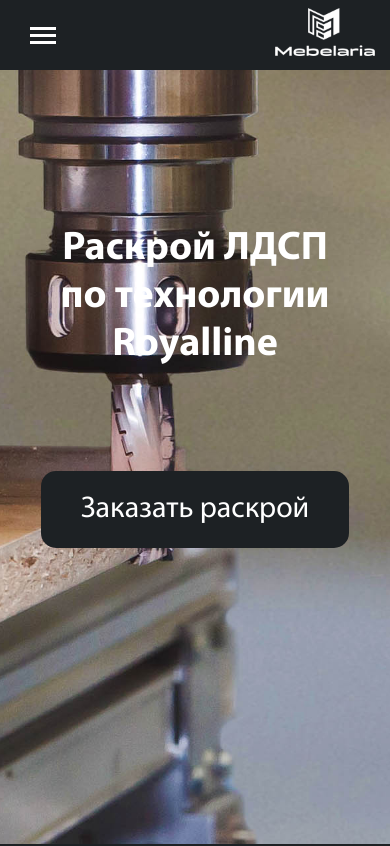
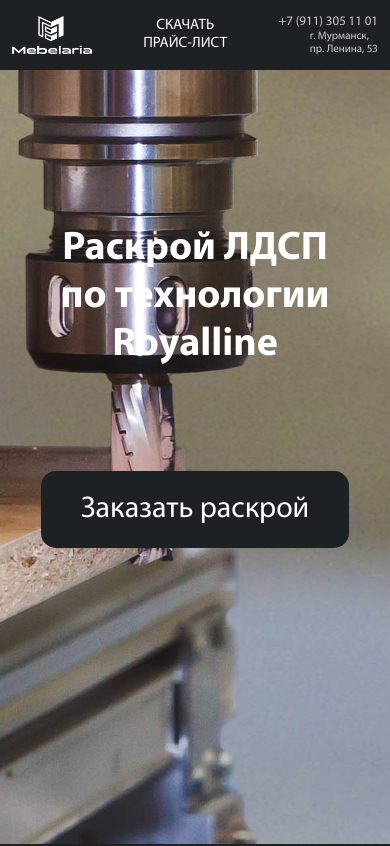
Before and after one commit to A6pAkal7a6pA/impro-site, a plain HTML site: page index.html in a window 390 px wide. Shown: the top 846 px of the page. Drawn offline with nearby package versions, Linux system fonts and the light colour scheme.

Commit message:
make correction

```diff
--- a/index.html
+++ b/index.html
@@ -21,7 +21,7 @@
         </div>
         <nav class="menu">
           <ul class="menu__list">
-            <li class="menu__list-item menu__list-item_catalog">
+            <!-- <li class="menu__list-item menu__list-item_catalog">
               <a href="" class="menu__list-link menu__list-link_catalog">
                 Каталог
                 <span class="fas fa-caret-down"></span>
@@ -41,10 +41,10 @@
               <a href="" class="menu__list-link">
                 Акции
               </a>
-            </li>
+            </li> -->
             <li class="menu__list-item">
-              <a href="" class="menu__list-link menu__list-link_button">
-                Скачать прайс-лист
+              <a href="images/file.xlsx" download class="menu__list-link menu__list-link_button">
+                Скачать <span>прайс-лист</span>
               </a>
             </li>
           </ul>
@@ -54,14 +54,14 @@
             +7 (911) 305 11 01
           </a>
           <a href="" class="contacts__link contacts__adres">
-            г. Мурманск, пр. Ленина, 53
+            г. Мурманск, <span>пр. Ленина, 53</span>
           </a>
         </div>
       </div>
     </header>
 
 
-     <section class="mainscreen">
+    <section class="mainscreen">
       <div class="mainscreen__body">
         <div class="mainscreen__content">
           <h1 class="mainscreen__title">
@@ -145,10 +145,13 @@
             </div>
             <div class="footer__content-item">
               <div class="footer__content-map">
-                <iframe
+                <!-- <iframe
                   src="https://www.google.com/maps/embed?pb=!1m18!1m12!1m3!1d1428.0466424844542!2d33.075624416513186!3d69.02732190607671!2m3!1f0!2f0!3f0!3m2!1i1024!2i768!4f13.1!3m3!1m2!1s0x44341174136634e9%3A0xc4f5b62822c0d120!2z0YPQuy4g0JvQvtCx0L7QstCwLCA2MSwg0JzRg9GA0LzQsNC90YHQuiwg0JzRg9GA0LzQsNC90YHQutCw0Y8g0L7QsdC7Liwg0KDQvtGB0YHQuNGPLCAxODMwMTc!5e0!3m2!1sru!2sua!4v1605798629001!5m2!1sru!2sua"
                   width="800px" height="450px" frameborder="0" style="border:0;" allowfullscreen="" aria-hidden="false"
-                  tabindex="0"></iframe>
+                  tabindex="0"></iframe> -->
+                <iframe
+                  src="https://yandex.ru/map-widget/v1/?um=constructor%3A88cd8098db55dc73a451225dbd3dc3e4ead275b38ddad4dd8555aa732b5675d7&amp;source=constructor"
+                  width="800" height="450" frameborder="0"></iframe>
               </div>
             </div>
           </div>
--- a/scss/style.scss
+++ b/scss/style.scss
@@ -199,14 +199,14 @@ body {
 }
 
 @media (max-width: 1500px) {
-  .menu__list-link {
-    font-size: 20px;
-  }
+  // .menu__list-link {
+  //   font-size: 20px;
+  // }
 }
 @media (max-width: 1350px) {
-  .menu__list-link {
-    font-size: 18px;
-  }
+  // .menu__list-link {
+  //   font-size: 18px;
+  // }
   .header__logo img {
     max-width: 150px;
   }
@@ -222,14 +222,14 @@ body {
   .header__logo img {
     max-width: 120px;
   }
-  .menu__list-link {
-    font-size: 16px;
-  }
+  // .menu__list-link {
+  //   font-size: 16px;
+  // }
 }
 
 @media (max-width: 1050px) {
   .menu__list-link {
-    font-size: 15px;
+    font-size: 17px;
   }
   .contacts__link {
     font-size: 15px;
@@ -251,111 +251,123 @@ body {
 // }
 
 @media (max-width: 976px) {
-  .header__burger {
+  // .header__burger {
+  //   display: block;
+  //   position: relative;
+  //   width: 26px;
+  //   height: 17px;
+  //   z-index: 50;
+  // }
+  // .header__burger span {
+  //   position: absolute;
+  //   background-color: #fff;
+  //   left: 0;
+  //   width: 26px;
+  //   height: 3px;
+  //   top: 7px;
+  //   -webkit-transition: all 0.3s ease 0s;
+  //   transition: all 0.3s ease 0s;
+  // }
+
+  // .header__burger::before,
+  // .header__burger::after {
+  //   content: "";
+  //   background-color: #fff;
+  //   position: absolute;
+  //   width: 100%;
+  //   height: 3px;
+  //   right: 0;
+  //   z-index: 51;
+  //   -webkit-transition: all 0.3s ease 0s;
+  //   transition: all 0.3s ease 0s;
+  // }
+
+  // .header__burger::before {
+  //   top: 0;
+  // }
+
+  // .header__burger::after {
+  //   bottom: 0;
+  // }
+
+  // .header__burger.active span {
+  //   transform: scale(0);
+  // }
+
+  // .header__burger.active::before {
+  //   transform: rotate(45deg);
+  //   top: 7px;
+  //   background-color: #fff;
+  // }
+
+  // .header__burger.active::after {
+  //   transform: rotate(-45deg);
+  //   bottom: 7px;
+  //   background-color: #fff;
+  // }
+
+  // .menu {
+  //   transform: translateX(-120%);
+
+  //   position: absolute;
+  //   width: 100%;
+  //   height: 100vh;
+  //   left: 0;
+  //   top: 0;
+  //   background-color: rgba($color: $maincolor, $alpha: 0.8);
+  //   z-index: 5;
+  //   transition: all 0.3s ease;
+  // }
+
+  // .menu.active {
+  //   transform: translateX(0);
+  // }
+
+  // .menu__list {
+  //   // height: 100vh;
+  //   height: 100%;
+  //   flex-direction: column;
+  //   align-items: center;
+  //   justify-content: center;
+  // }
+
+  // .menu__list-item {
+  //   padding: 15px 0;
+  // }
+  // .menu__list-link {
+  //   font-size: 24px;
+  // }
+
+  // .menu__list-item span {
+  //   display: none;
+  // }
+
+  // .header__logo {
+  //   position: absolute;
+  //   top: 8px;
+  //   left: 50%;
+  //   transform: translateX(-50%);
+  // }
+  // .header__logo img {
+  //   width: 100px;
+  //   height: 48px;
+  // }
+}
+@media (max-width: 530px) {
+  // .header__contacts {
+  //   display: none;
+  // }
+
+  .menu__list-link_button span{
     display: block;
-    position: relative;
-    width: 26px;
-    height: 17px;
-    z-index: 50;
+    text-align: left;
+
   }
-  .header__burger span {
-    position: absolute;
-    background-color: #fff;
-    left: 0;
-    width: 26px;
-    height: 3px;
-    top: 7px;
-    -webkit-transition: all 0.3s ease 0s;
-    transition: all 0.3s ease 0s;
-  }
-
-  .header__burger::before,
-  .header__burger::after {
-    content: "";
-    background-color: #fff;
-    position: absolute;
-    width: 100%;
-    height: 3px;
-    right: 0;
-    z-index: 51;
-    -webkit-transition: all 0.3s ease 0s;
-    transition: all 0.3s ease 0s;
-  }
-
-  .header__burger::before {
-    top: 0;
-  }
-
-  .header__burger::after {
-    bottom: 0;
-  }
-
-  .header__burger.active span {
-    transform: scale(0);
-  }
-
-  .header__burger.active::before {
-    transform: rotate(45deg);
-    top: 7px;
-    background-color: #fff;
-  }
-
-  .header__burger.active::after {
-    transform: rotate(-45deg);
-    bottom: 7px;
-    background-color: #fff;
-  }
-
-  .menu {
-    transform: translateX(-120%);
-
-    position: absolute;
-    width: 100%;
-    height: 100vh;
-    left: 0;
-    top: 0;
-    background-color: rgba($color: $maincolor, $alpha: 0.8);
-    z-index: 5;
-    transition: all 0.3s ease;
-  }
-
-  .menu.active {
-    transform: translateX(0);
-  }
-
-  .menu__list {
-    // height: 100vh;
-    height: 100%;
+  .menu__list-link_button {
+    display: flex;
     flex-direction: column;
     align-items: center;
     justify-content: center;
-  }
-
-  .menu__list-item {
-    padding: 15px 0;
-  }
-  .menu__list-link {
-    font-size: 24px;
-  }
-
-  .menu__list-item span {
-    display: none;
-  }
-
-  .header__logo {
-    position: absolute;
-    top: 8px;
-    left: 50%;
-    transform: translateX(-50%);
-  }
-  .header__logo img {
-    width: 100px;
-    height: 48px;
-  }
-}
-@media (max-width: 500px) {
-  .header__contacts {
-    display: none;
   }
   .header__body {
     height: 70px;
@@ -366,6 +378,24 @@ body {
     right: 15px;
     display: flex;
     justify-content: flex-end;
+  }
+  .contacts__phone{
+    font-size: 13px;
+  }
+  .contacts__adres{
+    font-size: 11px;
+  }
+  .contacts__adres span{
+    display: block;
+  }
+  .header__logo img{
+    max-width: 80px;
+  }
+  .header__body{
+    padding: 15px 12px;
+  }
+  .menu__list-link {
+    font-size: 15px;
   }
 }
 
```
Also changed, not shown: css/style.css, 2 other files.
